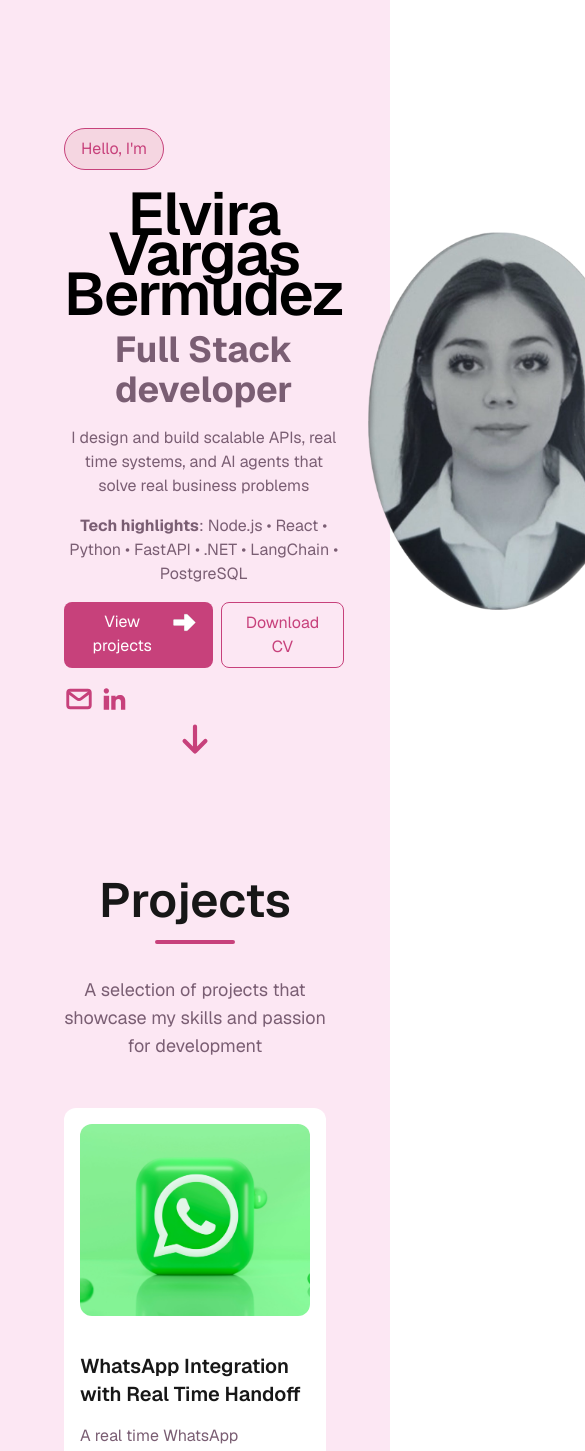
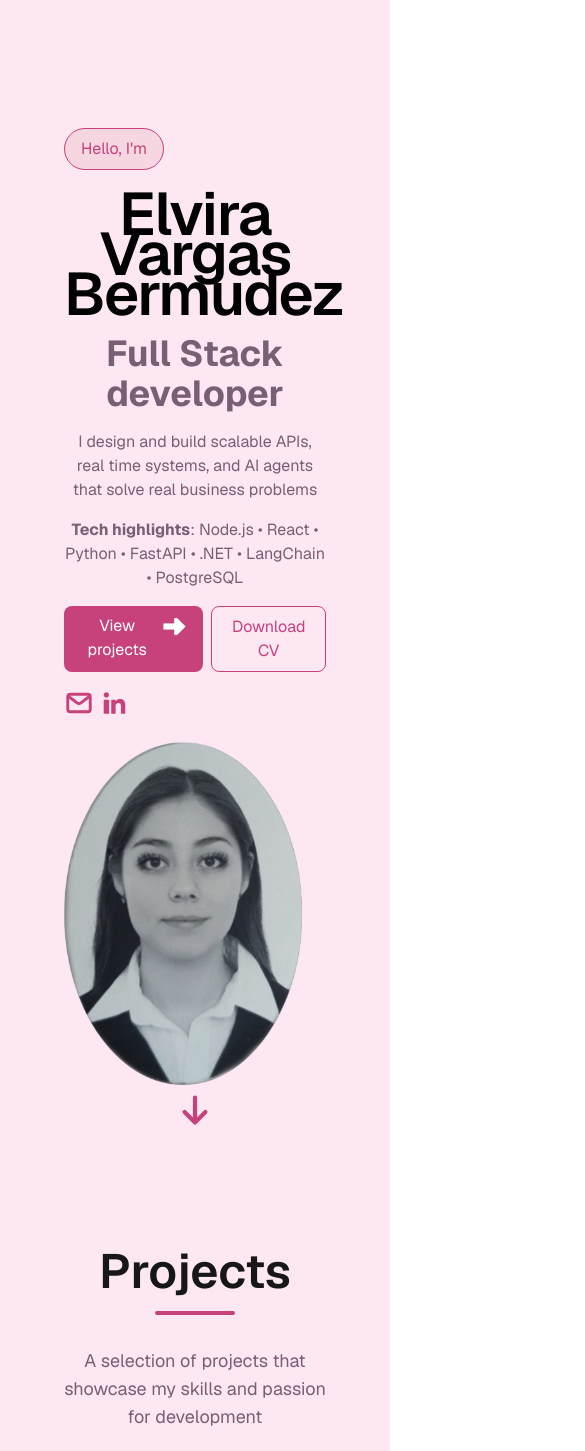
Before and after one commit to ElviraVargas7/portfolio, a Next.js app: page / in a window 390 px wide. Shown: the top 1451 px of the page, 585 px wide, since content can reach past the window. Built offline with nearby package versions, Linux system fonts and the light colour scheme.

Commit message:
addin missing responsiveness to hero

```diff
--- a/components/Hero/Hero.tsx
+++ b/components/Hero/Hero.tsx
@@ -3,13 +3,13 @@ import Image from "next/image";
 const Hero = () => {
   return (
     <div className="w-full">
-      <div className="flex flex-row items-center gap-6 text-center sm:items-start sm:text-left">
-        <div className="flex flex-col gap-4">
+      <div className="grid grid-cols-1 md:grid-cols-3 items-center gap-6 text-center sm:items-start sm:text-left">
+        <div className="flex flex-col col-span-2 gap-4">
           <div className="border border-solid border-[#c7417b] rounded-3xl bg-[#F5D6E1] dark:bg-[#E31C8D] w-fit px-4 py-2 mb-2">
             <p className="text-[#c7417b] dark:text-[#c7417b]">Hello, I'm</p>
           </div>
 
-          <h1 className="font-semibold leading-10 tracking-tight text-6xl text-black dark:text-[#fce7f3]">
+          <h1 className="font-semibold leading-10 tracking-tight text-6xl text-black dark:text-[#fce7f3] mb-1">
             Elvira Vargas Bermudez
           </h1>
 
@@ -62,7 +62,9 @@ const Hero = () => {
           </div>
         </div>
 
-        <Image src="/me.png" alt="Me" width={300} height={20} priority />
+        <div className="flex justify-center col-span-1">
+          <Image src="/me.png" alt="Me" width={300} height={20} priority />
+        </div>
       </div>
 
       <div className="flex justify-center">
```
